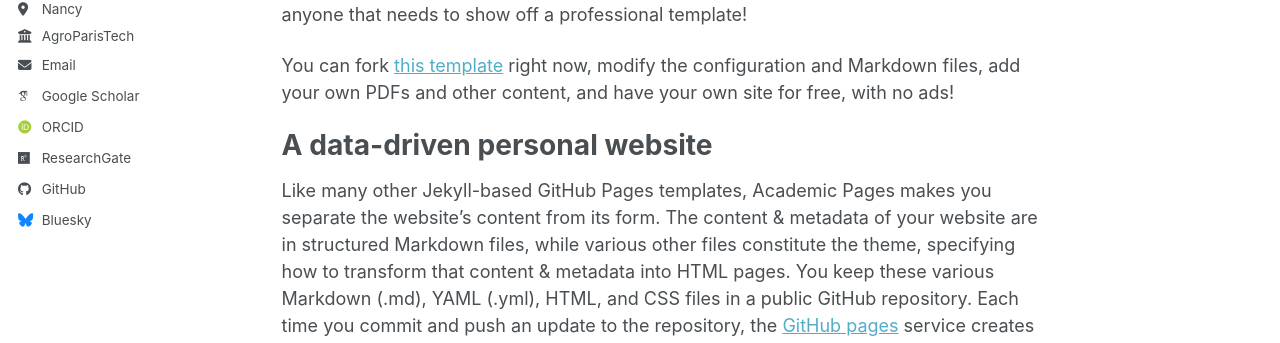
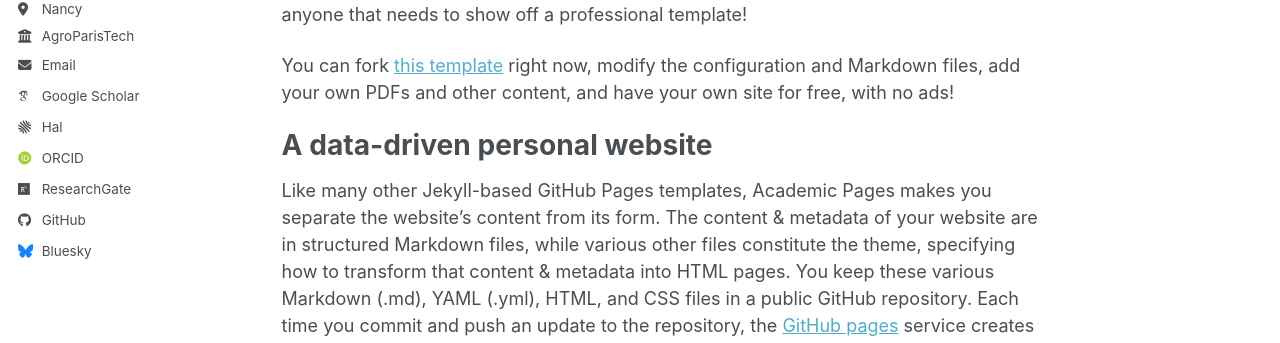
Before and after one commit to vlmathieu/vlmathieu.github.io, a Jekyll site: the page built from _pages/about.md, in a window 1280 px wide. Shown: the part 359-702 px from the top of the page. Built offline with Jekyll 4.4.1, drawn with Linux system fonts in a browser that asks for light colours; some web fonts are replaced; a script bundle is joined from its source files by our own code; library files that are not in the unit come from our copies.

Commit message:
Update author-profile.html to add Hal icon.

```diff
--- a/_includes/author-profile.html
+++ b/_includes/author-profile.html
@@ -46,6 +46,9 @@
       {% endif %}
       {% if author.googlescholar %}
         <li><a href="{{ author.googlescholar }}"><i class="ai ai-google-scholar ai-fw icon-pad-right"></i>Google Scholar</a></li>
+      {% endif %}
+      {% if author.hal %}
+        <li><a href="{{ author.hal }}"><i class="ai ai-hal ai-fw icon-pad-right"></i>Hal</a></li>
       {% endif %}
       {% if author.inspire-hep %}
         <li><a href="{{ author.inspire-hep }}"><i class="ai ai-inspire ai-fw icon-pad-right"></i>INSPIRE-HEP</a></li>
```
